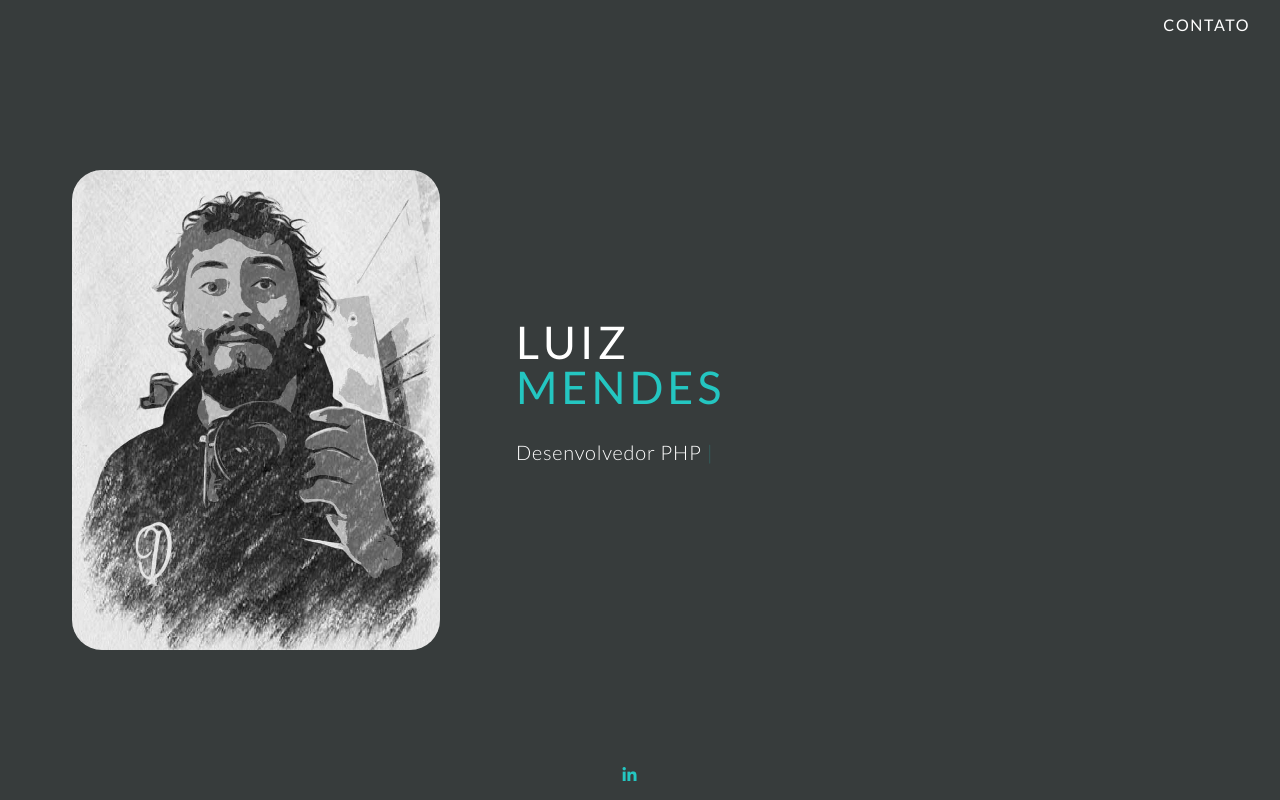
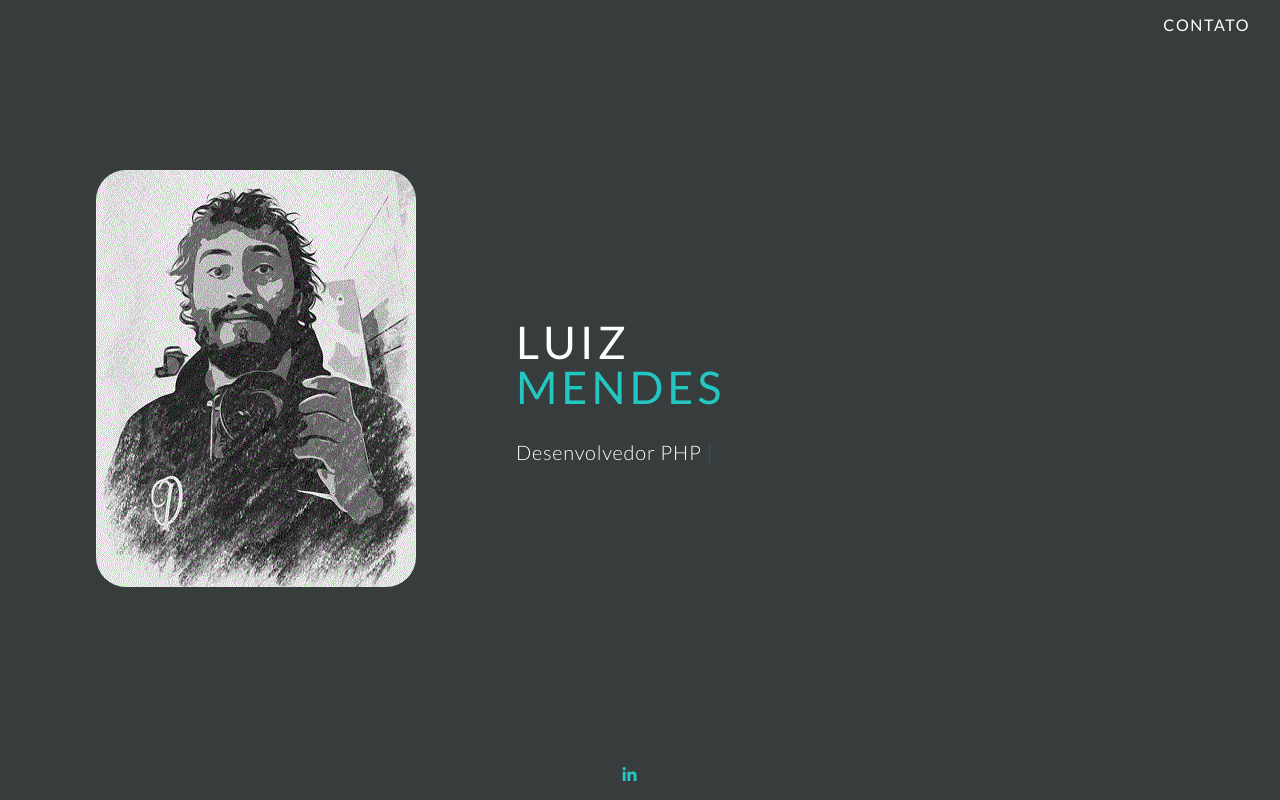
Before and after one commit to MENEL4US/my-website, a PHP site: page / in a window 1280 px wide. Run offline with PHP 8.4, Linux system fonts and the light colour scheme; some libraries are stand-ins or nearby versions.

Commit message:
Melhorando largura do slider e reduzindo a imagem principal

```diff
--- a/css/styles.css
+++ b/css/styles.css
@@ -167,6 +167,7 @@ body.sidebar-off .container {
     display: block;
     background-color: #ffffff;
     width: 30vw;
+    max-width: 400px;
 }
 
 body.show-sidebar .sidebar {
--- a/index.php
+++ b/index.php
@@ -39,7 +39,7 @@
         <div class="container">
             <div class="banner">
                 <div class="pic">
-                    <img title="Foto de perfil Luiz Mendes" src="img/luiz-mendes.png" alt="Foto de Luiz Mendes">
+                    <img title="Foto de perfil Luiz Mendes" src="img/luiz-mendes.gif" alt="Foto de Luiz Mendes">
                 </div>
 
                 <div class="title">
```
Also changed, not shown: img/luiz-mendes.gif (added).
